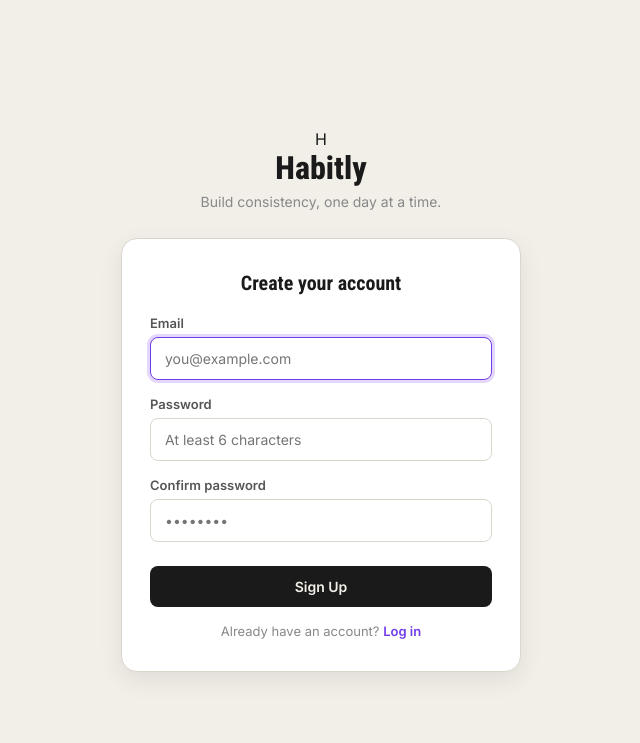
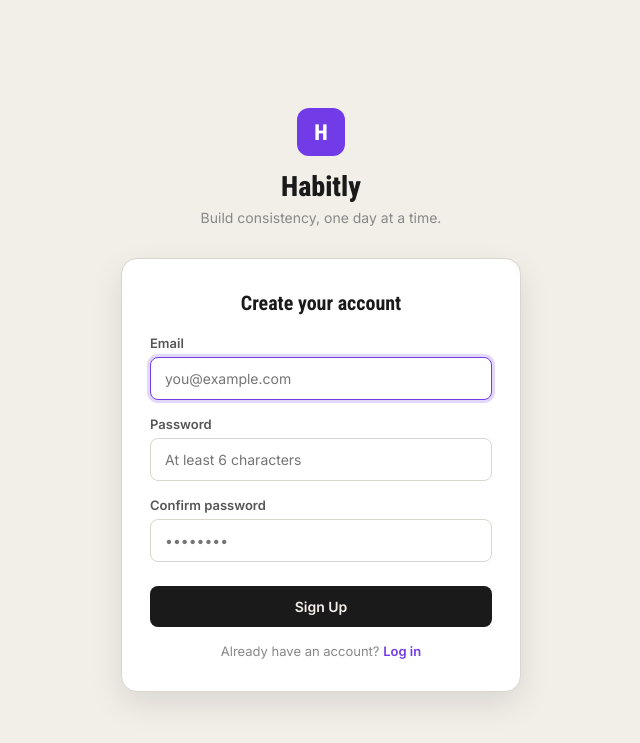
Before and after one commit to jhensalazarperez-lgtm/habitly, a Flask app: page /signup in a window 1280 px wide. Shown: the top 743 px of the page, without its empty margins (319-959 px from the left). Run offline with Flask 3, Linux system fonts and the light colour scheme.

Commit message:
Add fade-in animation and adjust styles in auth.css

```diff
--- a/static/auth.css
+++ b/static/auth.css
@@ -10,17 +10,38 @@
 .auth-container {
   width: 100%;
   max-width: 400px;
+  animation: authFadeIn 0.4s ease;
+}
+
+@keyframes authFadeIn {
+  from { opacity: 0; transform: translateY(8px); }
+  to { opacity: 1; transform: translateY(0); }
 }
 
 .auth-brand {
   text-align: center;
-  margin-bottom: 28px;
+  margin-bottom: 32px;
+}
+
+.auth-mark {
+  width: 48px;
+  height: 48px;
+  border-radius: 12px;
+  background: var(--accent, #723be8);
+  color: #ffffff;
+  display: flex;
+  align-items: center;
+  justify-content: center;
+  font-family: "Roboto Condensed", sans-serif;
+  font-weight: 800;
+  font-size: 22px;
+  margin: 0 auto 14px auto;
 }
 
 .auth-app-name {
   font-family: "Roboto Condensed", sans-serif;
   font-weight: 800;
-  font-size: 32px;
+  font-size: 28px;
   color: var(--text-primary, #1a1a1a);
   margin: 0;
 }
@@ -36,7 +57,7 @@
   border: 1px solid var(--border, #D9D6CD);
   border-radius: 16px;
   padding: 32px 28px;
-  box-shadow: 0 8px 24px rgba(0,0,0,0.08);
+  box-shadow: 0 12px 32px rgba(0,0,0,0.1);
 }
 
 .auth-title {
```
